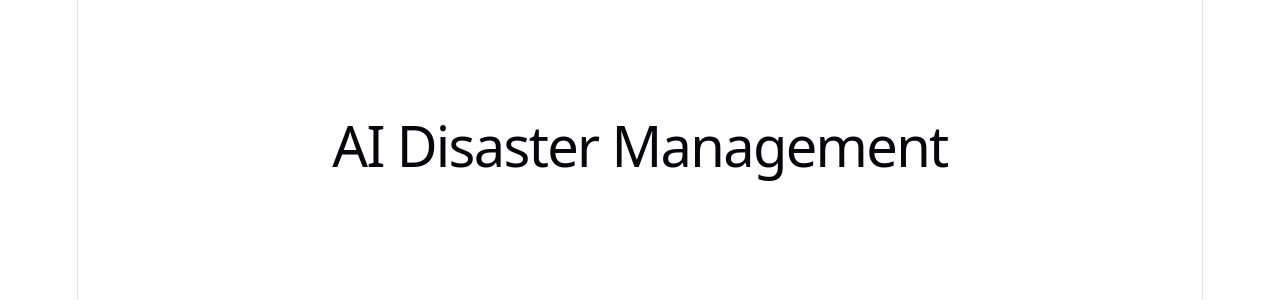
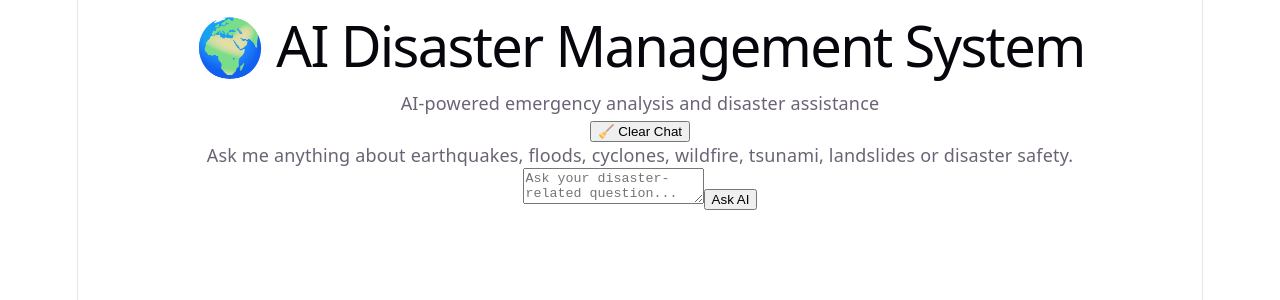
Before and after one commit to STORMY432/AI-disaster-management, a React app in the folder frontend/: page / in a window 1280 px wide. Shown: the top 300 px of the page. Built offline with nearby package versions, Linux system fonts and the light colour scheme; the HTML template or start-up script is replaced by a standard one.

Commit message:
feat: build ChatGPT-style disaster response interface

```diff
--- a/frontend/src/App.jsx
+++ b/frontend/src/App.jsx
@@ -1,26 +1,603 @@
-import { useEffect, useState } from "react";
+import { useState } from "react";
 import axios from "axios";
+import "./App.css";
+
 
 function App() {
-  const [message, setMessage] = useState("Loading...");
 
-  useEffect(() => {
-    axios
-      .get("http://127.0.0.1:8000/")
-      .then((response) => {
-        setMessage(response.data.message);
-      })
-      .catch(() => {
-        setMessage("Backend not connected");
-      });
-  }, []);
+
+  const [prompt, setPrompt] = useState("");
+
+  const [messages, setMessages] = useState([]);
+
+  const [loading, setLoading] = useState(false);
+
+
+
+  // -----------------------------
+  // Ask AI Function
+  // -----------------------------
+
+  const askAI = async () => {
+
+
+    if (!prompt.trim()) {
+
+      alert("Please enter a disaster-related question");
+
+      return;
+
+    }
+
+
+
+    const userMessage = prompt;
+
+
+
+    setMessages((prev) => [
+
+      ...prev,
+
+      {
+
+        role: "user",
+
+        text: userMessage
+
+      }
+
+    ]);
+
+
+
+    setPrompt("");
+
+    setLoading(true);
+
+
+
+    try {
+
+
+
+      const response = await axios.post(
+
+        "http://127.0.0.1:8000/chat",
+
+        {
+
+          prompt: userMessage
+
+        }
+
+      );
+
+
+
+      setMessages((prev) => [
+
+        ...prev,
+
+        {
+
+          role: "ai",
+
+          text: response.data.answer,
+
+          disaster: response.data.disaster,
+
+          severity: response.data.severity,
+
+          sources: response.data.sources
+
+        }
+
+      ]);
+
+
+
+
+    } catch(error) {
+
+
+
+      console.error(error);
+
+
+
+      setMessages((prev)=>[
+
+        ...prev,
+
+        {
+
+          role:"ai",
+
+          text:
+          "❌ Unable to connect with AI server. Please make sure backend is running."
+
+        }
+
+      ]);
+
+
+
+    }
+
+
+
+    finally {
+
+
+      setLoading(false);
+
+
+    }
+
+
+  };
+
+
+
+
+
+
+  // -----------------------------
+  // Clear Chat
+  // -----------------------------
+
+  const clearChat = ()=>{
+
+
+    setMessages([]);
+
+
+  };
+
+
+
+
+
+  // -----------------------------
+  // Copy Response
+  // -----------------------------
+
+  const copyText = (text)=>{
+
+
+    navigator.clipboard.writeText(text);
+
+
+    alert("Response copied!");
+
+  };
+
+
+
+
 
   return (
-    <div style={{ textAlign: "center", marginTop: "100px" }}>
-      <h1>AI Disaster Management</h1>
-      <h2>{message}</h2>
+
+
+
+    <div className="app">
+
+
+
+      <header>
+
+
+        <h1>
+          🌍 AI Disaster Management System
+        </h1>
+
+
+
+        <p>
+          AI-powered emergency analysis and disaster assistance
+        </p>
+
+
+
+        <button
+          className="clear-btn"
+          onClick={clearChat}
+        >
+
+          🧹 Clear Chat
+
+        </button>
+
+
+
+      </header>
+
+
+
+
+
+      <div className="chat-container">
+
+
+
+        <div className="chat-box">
+
+
+
+          {
+
+          messages.length === 0 ?
+
+
+
+          (
+
+            <p className="welcome">
+
+              Ask me anything about earthquakes,
+              floods, cyclones, wildfire, tsunami,
+              landslides or disaster safety.
+
+            </p>
+
+
+          )
+
+          :
+
+
+          (
+
+
+            messages.map((msg,index)=>(
+
+
+
+              <div
+
+                key={index}
+
+                className={
+
+                  msg.role==="user"
+
+                  ?
+
+                  "user-message"
+
+                  :
+
+                  "ai-message"
+
+                }
+
+
+              >
+
+
+
+                <strong>
+
+
+                  {msg.role==="user"
+
+                  ?
+
+                  "👤 You"
+
+                  :
+
+                  "🤖 DisasterAI"
+
+                  }
+
+
+                </strong>
+
+
+
+
+
+                {
+
+
+                msg.role==="ai" &&
+
+                (
+
+                  <div className="metadata">
+
+
+
+                    <p>
+
+                      🌎 Disaster:
+
+                      {" "}
+
+                      {msg.disaster}
+
+                    </p>
+
+
+
+
+                    <p>
+
+                      🚨 Severity:
+
+                      {" "}
+
+                      {msg.severity}
+
+                    </p>
+
+
+
+                  </div>
+
+                )
+
+
+                }
+
+
+
+
+
+
+
+                <p>
+
+                  {msg.text}
+
+                </p>
+
+
+
+
+
+                {
+
+
+                msg.role==="ai"
+
+                &&
+
+                (
+
+                  <button
+
+                    className="copy-btn"
+
+                    onClick={()=>
+
+                      copyText(msg.text)
+
+                    }
+
+                  >
+
+                    📋 Copy
+
+                  </button>
+
+                )
+
+
+                }
+
+
+
+
+
+
+
+                {
+
+
+                msg.role==="ai"
+
+                &&
+
+                msg.sources
+
+                &&
+
+                msg.sources.length>0
+
+                &&
+
+                (
+
+                  <div className="sources">
+
+
+
+                    <h4>
+
+                      📚 Sources Used
+
+                    </h4>
+
+
+
+
+                    {
+
+
+                    msg.sources.map(
+
+                      (source,i)=>(
+
+
+                        <p key={i}>
+
+                          📄 {source}
+
+                        </p>
+
+
+                      )
+
+                    )
+
+
+                    }
+
+
+
+
+                  </div>
+
+                )
+
+
+                }
+
+
+
+
+              </div>
+
+
+
+            ))
+
+
+          )
+
+          }
+
+
+
+
+
+
+
+          {
+
+
+          loading &&
+
+          (
+
+            <div className="ai-message">
+
+
+              <strong>
+
+                🤖 DisasterAI
+
+              </strong>
+
+
+              <p>
+
+                Analyzing disaster information...
+
+              </p>
+
+
+            </div>
+
+
+          )
+
+
+          }
+
+
+
+        </div>
+
+
+
+
+
+
+
+        <div className="input-area">
+
+
+
+          <textarea
+
+
+            value={prompt}
+
+
+            onChange={(e)=>
+
+              setPrompt(e.target.value)
+
+            }
+
+
+            placeholder=
+            "Ask your disaster-related question..."
+
+
+          />
+
+
+
+
+
+          <button
+
+            onClick={askAI}
+
+            disabled={loading}
+
+
+          >
+
+
+            {
+
+            loading
+
+            ?
+
+            "Processing..."
+
+            :
+
+            "Ask AI"
+
+            }
+
+
+
+          </button>
+
+
+
+
+
+        </div>
+
+
+
+
+
+      </div>
+
+
+
+
+
     </div>
+
+
+
   );
+
+
 }
 
+
+
 export default App;
```
